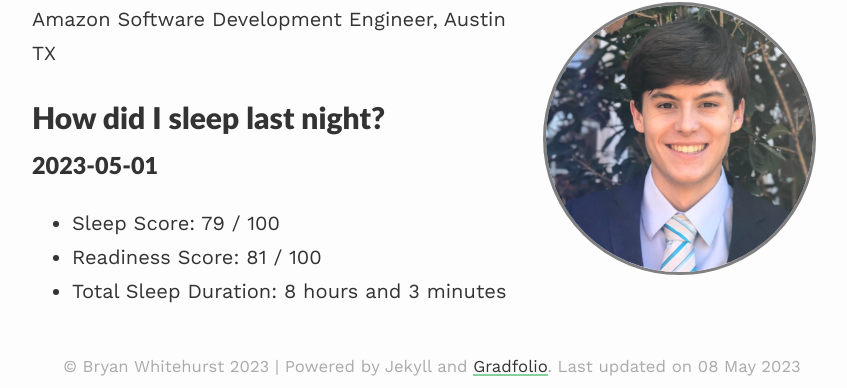
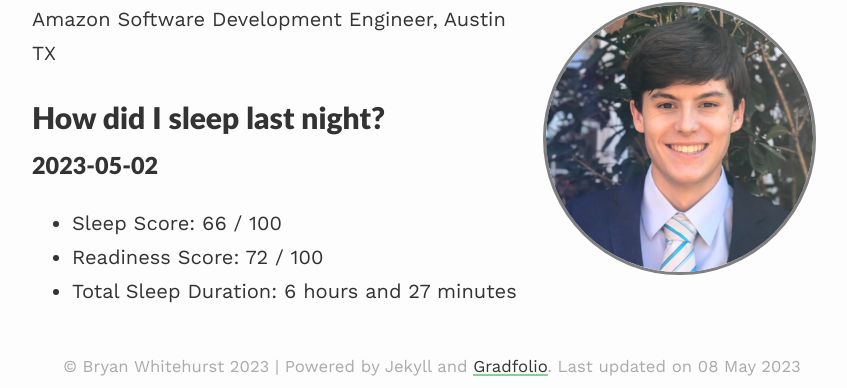
Before and after one commit to BryanWhitehurst/bryanwhitehurst.github.io, a Jekyll site: the page built from index.md, in a window 1280 px wide. Shown: the part 190-578 px from the top of the page, without its empty margins (208-1055 px from the left). Built offline with Jekyll 4.4.1, drawn with Linux system fonts in a browser that asks for light colours; nearby versions of some CDN libraries.

Commit message:
daily oura update

```diff
--- a/index.md
+++ b/index.md
@@ -10,7 +10,7 @@ published: true
 Amazon Software Development Engineer, Austin TX
 
 # How did I sleep last night?
-### 2023-05-01
-- Sleep Score: 79 / 100
-- Readiness Score: 81 / 100
-- Total Sleep Duration: 8 hours and 3 minutes
+### 2023-05-02
+- Sleep Score: 66 / 100
+- Readiness Score: 72 / 100
+- Total Sleep Duration: 6 hours and 27 minutes
```
